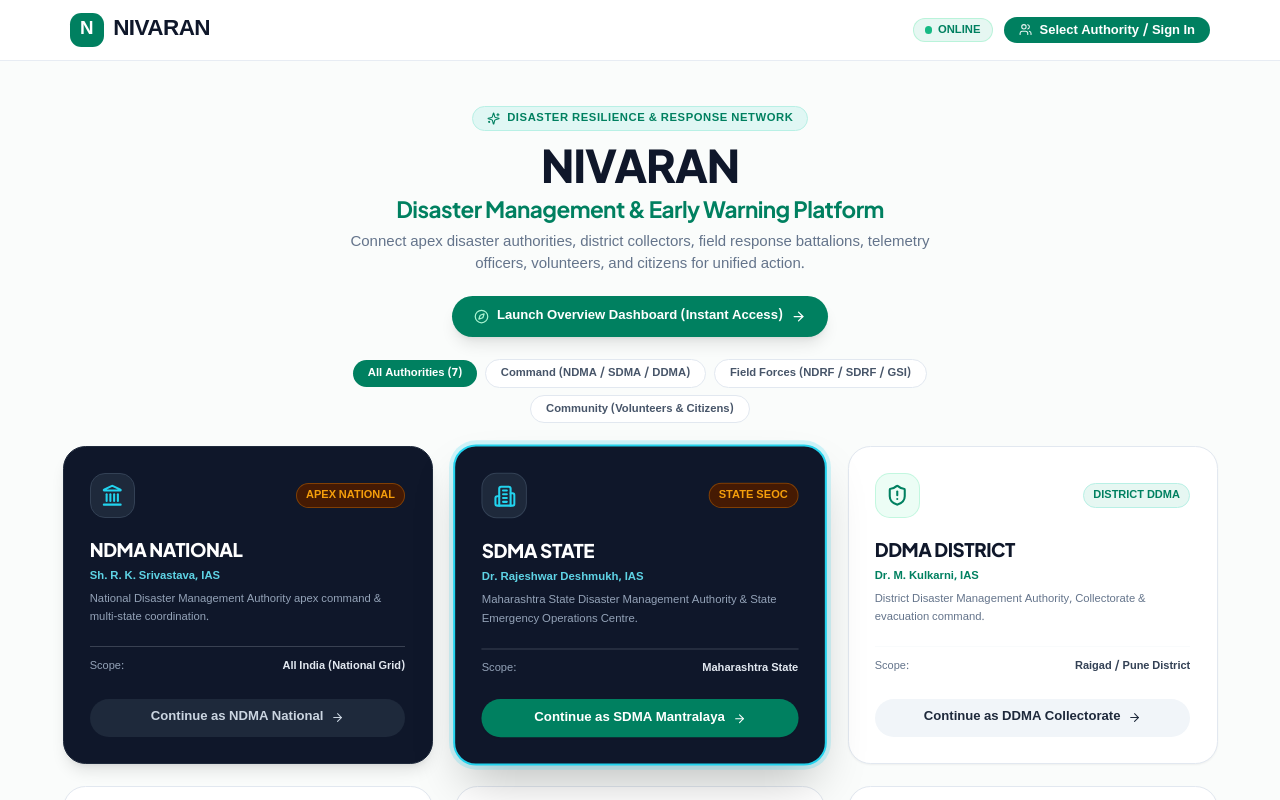
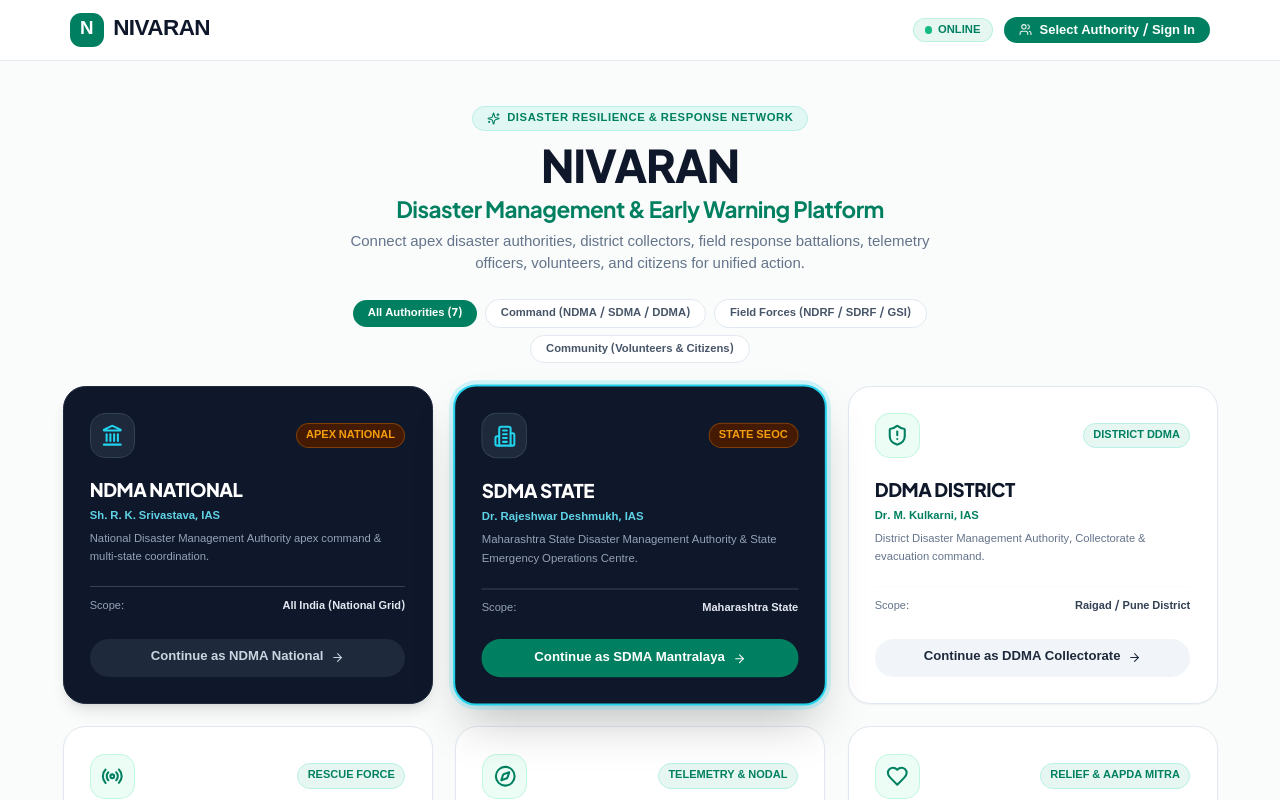
Before and after one commit to durgesh2204-07/NIVARAN, a React (Vite) app: page / in a window 1280 px wide. Shown: the top 800 px of the page. Built offline with nearby package versions, Linux system fonts and the light colour scheme.

Commit message:
fix(auth): remove direct instant access bypass button from login page

```diff
--- a/src/pages/LoginPage.tsx
+++ b/src/pages/LoginPage.tsx
@@ -426,27 +426,6 @@ export const LoginPage: React.FC = () => {
           <p className="text-sm sm:text-base text-slate-500 max-w-2xl mx-auto leading-relaxed">
             Connect apex disaster authorities, district collectors, field response battalions, telemetry officers, volunteers, and citizens for unified action.
           </p>
-
-          {/* Instant 1-Click Launch Action for Demo Evaluators */}
-          <div className="mt-5 flex flex-wrap items-center justify-center gap-3">
-            <button
-              type="button"
-              onClick={() => {
-                setUser(ORGANISATION_PRESETS.state, true);
-                addToast({
-                  title: 'Demo Access Granted',
-                  message: 'Entering Overview Dashboard as Maharashtra SDMA Commander',
-                  type: 'success',
-                });
-                navigate('/dashboard');
-              }}
-              className="px-6 py-3 rounded-full text-xs sm:text-sm font-bold bg-[#008060] hover:bg-[#006e52] text-white shadow-lg hover:shadow-xl transition-all flex items-center gap-2 cursor-pointer hover:scale-105"
-            >
-              <Compass className="w-4 h-4 text-emerald-200" />
-              <span>Launch Overview Dashboard (Instant Access)</span>
-              <ArrowRight className="w-4 h-4" />
-            </button>
-          </div>
         </div>
 
         {/* Authority Category Filter Tabs */}
```
